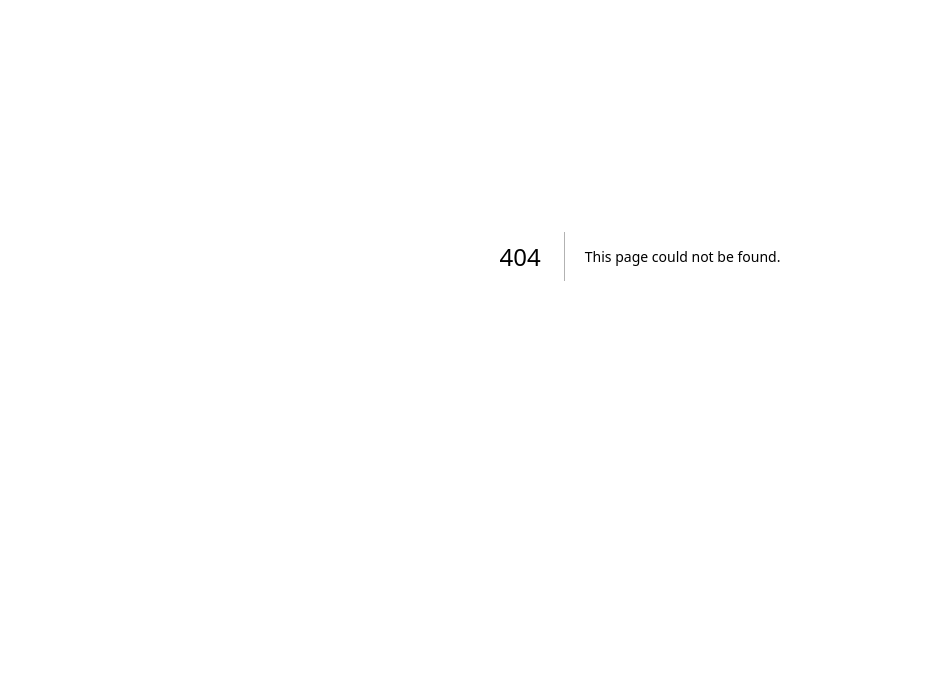
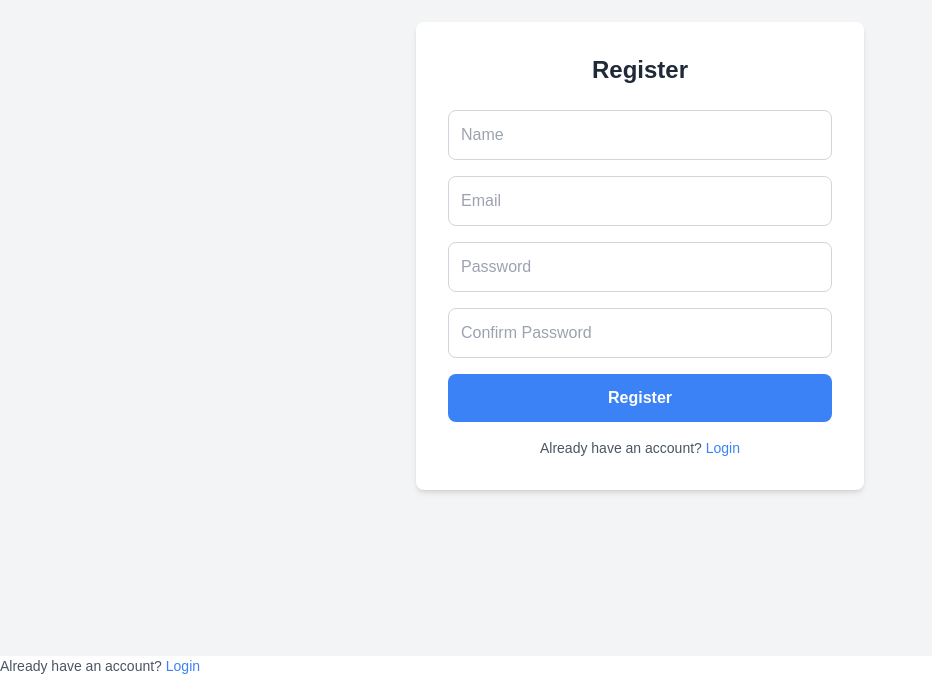
Before and after one commit to ZekariyasT/Task-Management-system, a Next.js app in the folder task-manager-frontend/: page /register in a window 1280 px wide. Before the commit this address had no page. Shown: the part 144-820 px from the top of the page, without its empty margins (0-932 px from the left). Built offline with nearby package versions, Linux system fonts and the light colour scheme; no server answers.

Commit message:
change the router

```diff
--- a/task-manager-frontend/app/components/Auth/LoginForm.tsx
+++ b/task-manager-frontend/app/components/Auth/LoginForm.tsx
@@ -2,7 +2,7 @@
 import { useForm, SubmitHandler } from "react-hook-form";
 import { loginUser } from "@/app/services/auth";
 import { useAuthStore } from "@/app/store/authStore";
-import { useRouter } from "next/router";
+import { useRouter } from "next/navigation"; // Correct import
 
 // Define the types for the form data and user response
 interface LoginFormData {
--- a/task-manager-frontend/app/login.tsx
+++ /dev/null
@@ -1,12 +0,0 @@
-// app/register-form.tsx (or pages/register-form.tsx) // Adjust the import if needed
-import LoginForm from "./components/Auth/LoginForm";
-
-const Login = () => {
-  return (
-    <div>
-      <LoginForm />
-    </div>
-  );
-};
-
-export default Login;
--- /dev/null
+++ b/task-manager-frontend/app/login/page.tsx
@@ -0,0 +1,24 @@
+"use client";
+
+import { useRouter } from "next/navigation";
+import LoginForm from "@/app/components/Auth/LoginForm";
+
+const Login = () => {
+  const router = useRouter();
+  return (
+    <div>
+      <LoginForm />
+      <p className="text-sm text-gray-600">
+        Don&apos;t have an account?{" "}
+        <button
+          onClick={() => router.push("/register")} // Link to RegisterForm page
+          className="text-blue-500 hover:underline"
+        >
+          Register
+        </button>
+      </p>
+    </div>
+  );
+};
+
+export default Login;
--- a/task-manager-frontend/app/page.tsx
+++ b/task-manager-frontend/app/page.tsx
@@ -1,11 +1,11 @@
 "use server";
 
-import Register from "./register";
+import Login from "./login/page";
 
 export default async function Home() {
   return (
     <div>
-      <Register />
+      <Login />
     </div>
   );
 }
--- a/task-manager-frontend/app/register.tsx
+++ /dev/null
@@ -1,12 +0,0 @@
-// app/register-form.tsx (or pages/register-form.tsx)
-import RegisterForm from "@/app/components/Auth/RegisterForm"; // Adjust the import if needed
-
-const Register = () => {
-  return (
-    <div>
-      <RegisterForm />
-    </div>
-  );
-};
-
-export default Register;
--- /dev/null
+++ b/task-manager-frontend/app/register/page.tsx
@@ -0,0 +1,24 @@
+"use client";
+
+import RegisterForm from "@/app/components/Auth/RegisterForm";
+import { useRouter } from "next/navigation";
+
+const Register = () => {
+  const router = useRouter();
+  return (
+    <div>
+      <RegisterForm />
+      <p className="text-sm text-gray-600">
+        Already have an account?{" "}
+        <button
+          onClick={() => router.push("/login")}
+          className="text-blue-500 hover:underline"
+        >
+          Login
+        </button>
+      </p>
+    </div>
+  );
+};
+
+export default Register;
```
